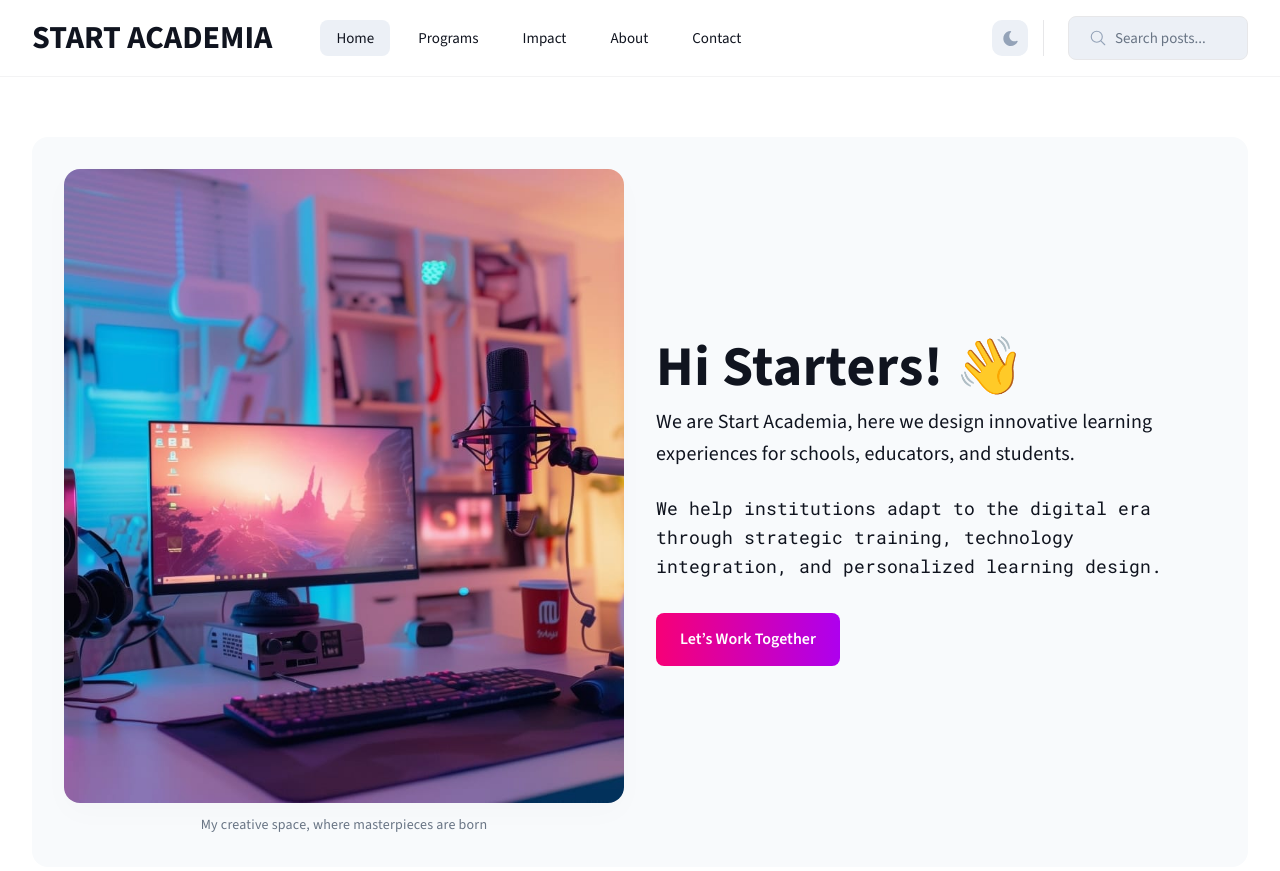
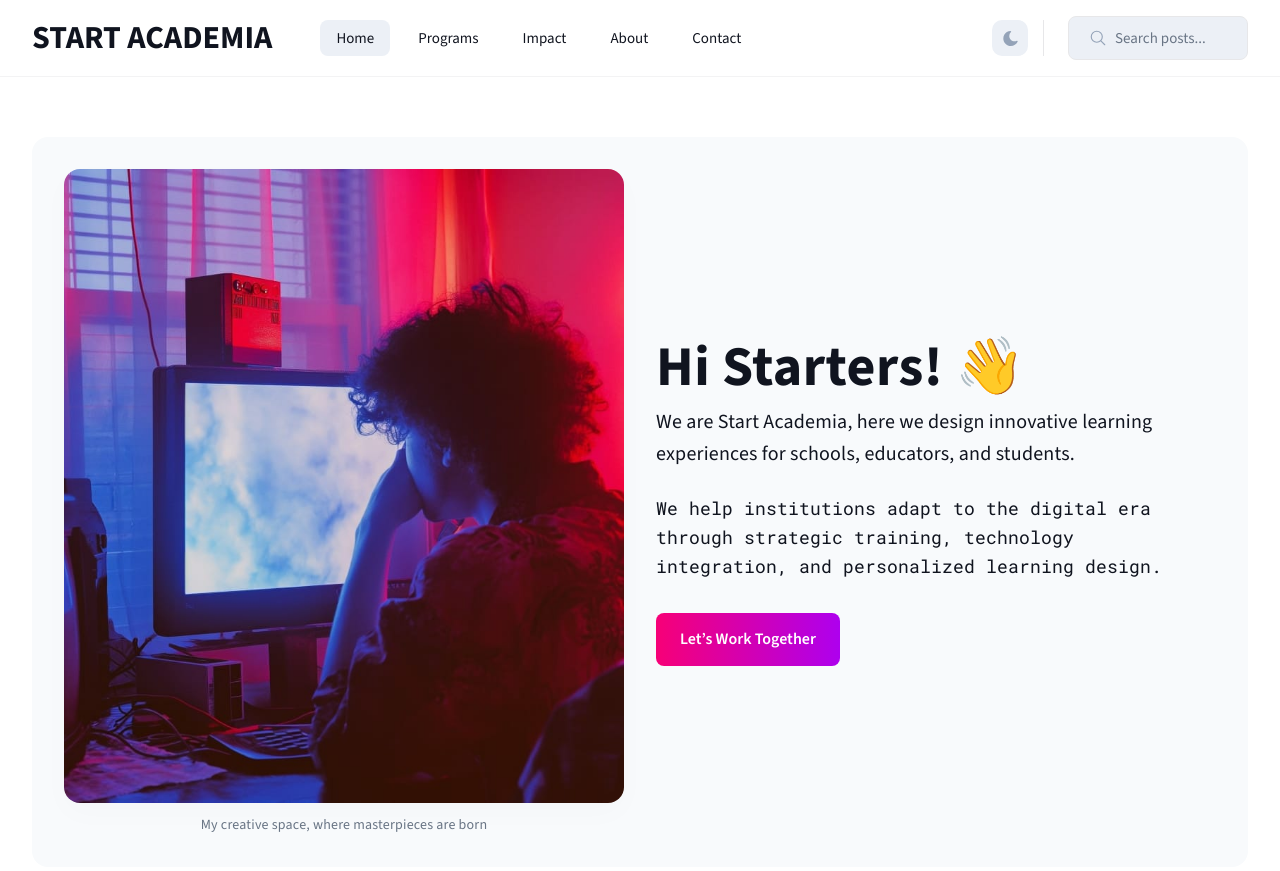
Before and after one commit to start-academia/start-academia-site, a Jekyll site: the page built from index.html, in a window 1280 px wide and 900 px high. Shown: the top 871 px of the window. Built offline with Jekyll 4.4.1, drawn with Linux system fonts in a browser that asks for light colours; the list of posts is cut into pages by our own code.

Commit message:
Update hero image path in settings.yml

```diff
--- a/_data/settings.yml
+++ b/_data/settings.yml
@@ -52,7 +52,7 @@ hero:
   hero_subtitle: We are Start Academia, here we design innovative learning experiences for schools, educators, and students.
   hero_description: |
     We help institutions adapt to the digital era through strategic training, technology integration, and personalized learning design.
-  hero_image: /images/01.jpg
+  hero_image: /images/01-3.jpg
   hero_image_caption: My creative space, where masterpieces are born
   hero_button_text: Let’s Work Together
   hero_button_link: '/contact/'
```
